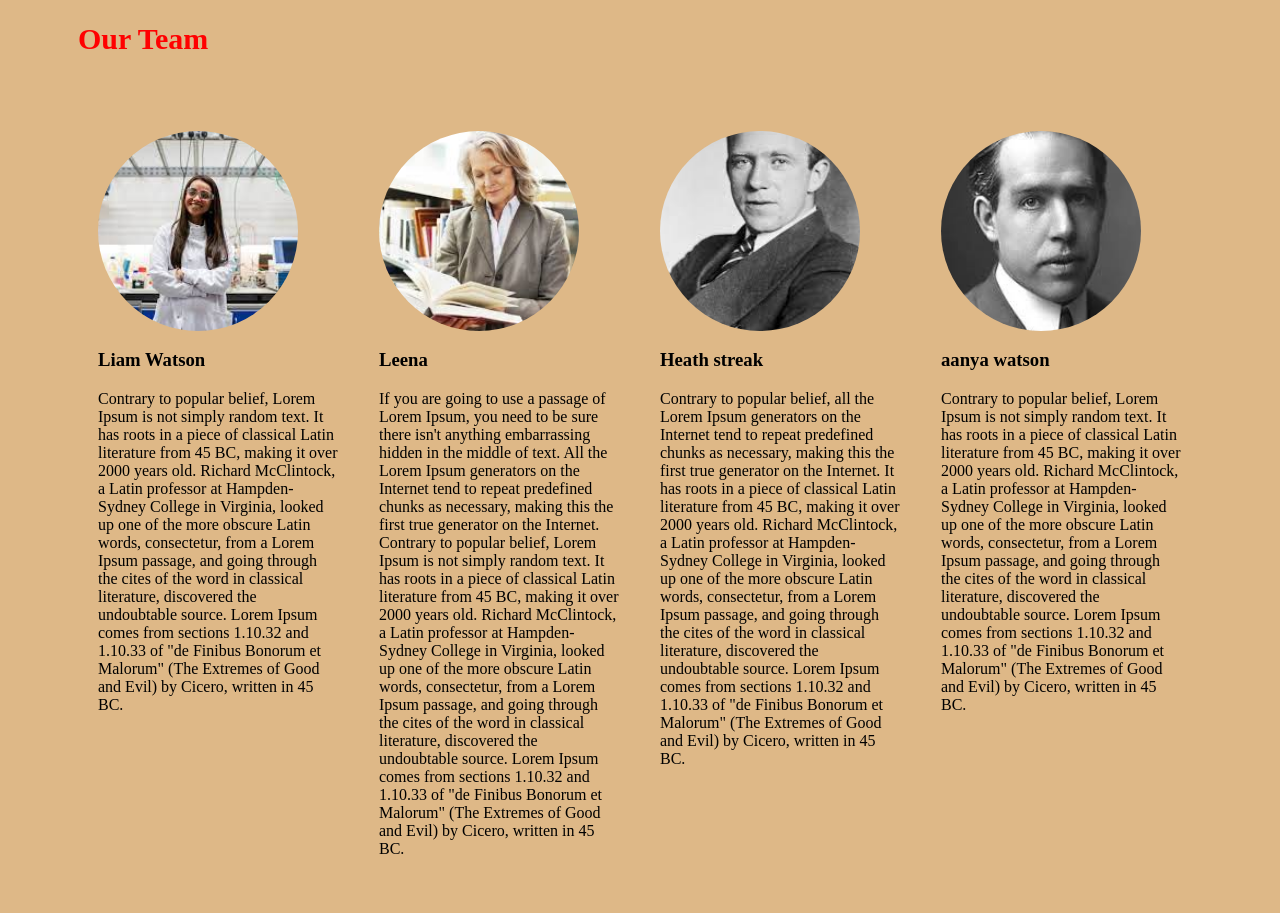
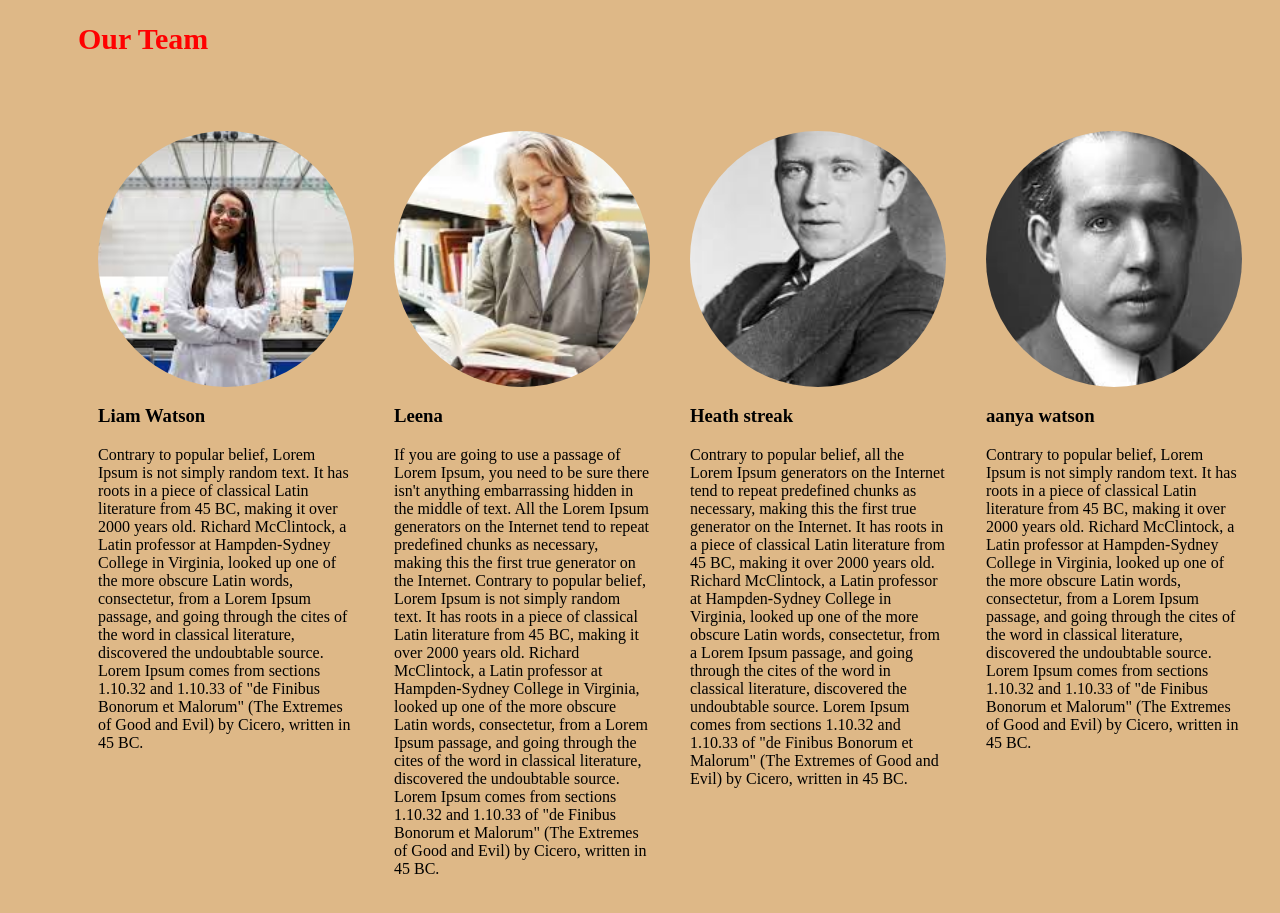
Before and after one commit to nikitabhusal/firstdemo, a plain HTML site: page index.html in a window 1280 px wide. Shown: the part 807-1720 px from the top of the page. Drawn offline with Linux system fonts and the light colour scheme.

Commit message:
image css

```diff
--- a/index.css
+++ b/index.css
@@ -71,16 +71,18 @@ h2 {
   color: red;
   font-size: 30px;
 }
-.team-member-img {
-  object-fit: cover;
+.img-container {
+  position: relative;
+  width: 20vw;
+  height: 20vw;
+  overflow: hidden;
   border-radius: 50%;
-  width: 200px;
-  height: 200px;
 }
 
-.img-container {
-  width: 200px;
-  height: 200px;
+.team-member-img {
+  width: 100%;
+  height: 100%;
+  object-fit: cover;
 }
 
 .member {
```
